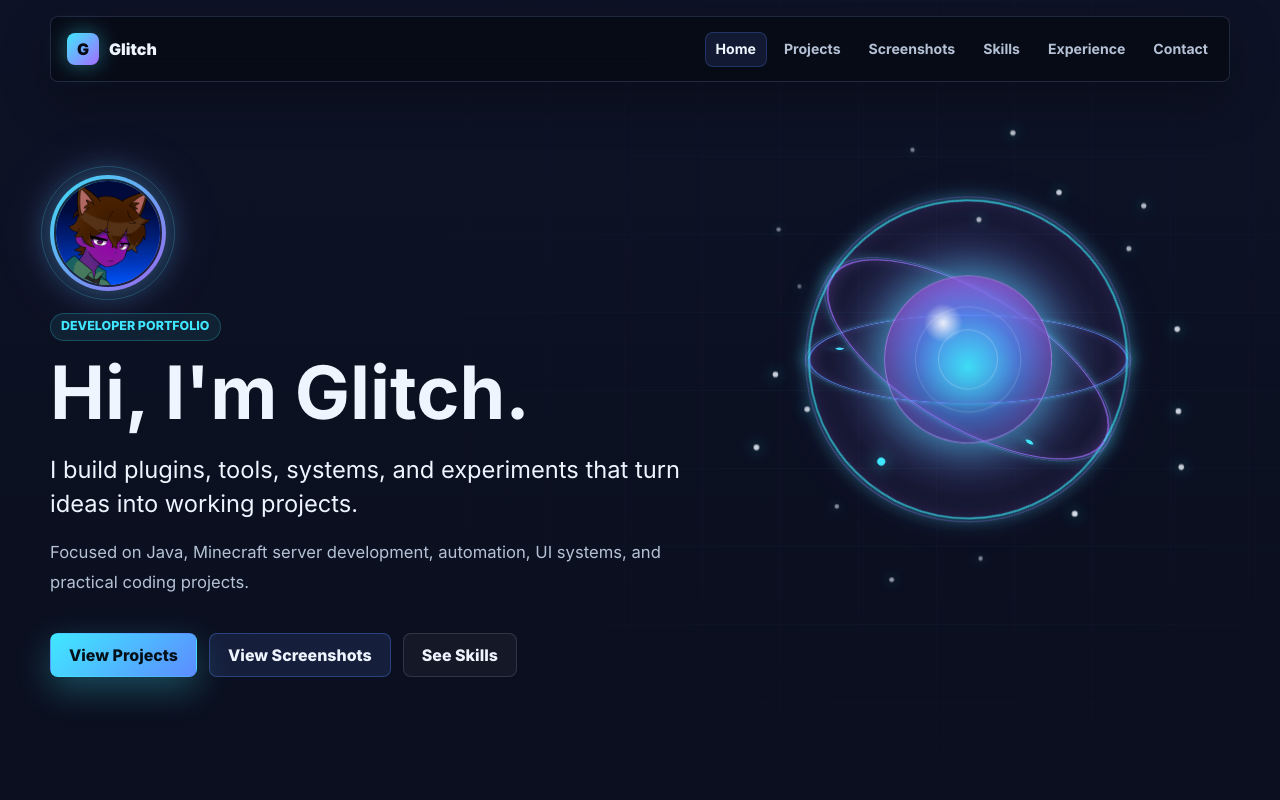
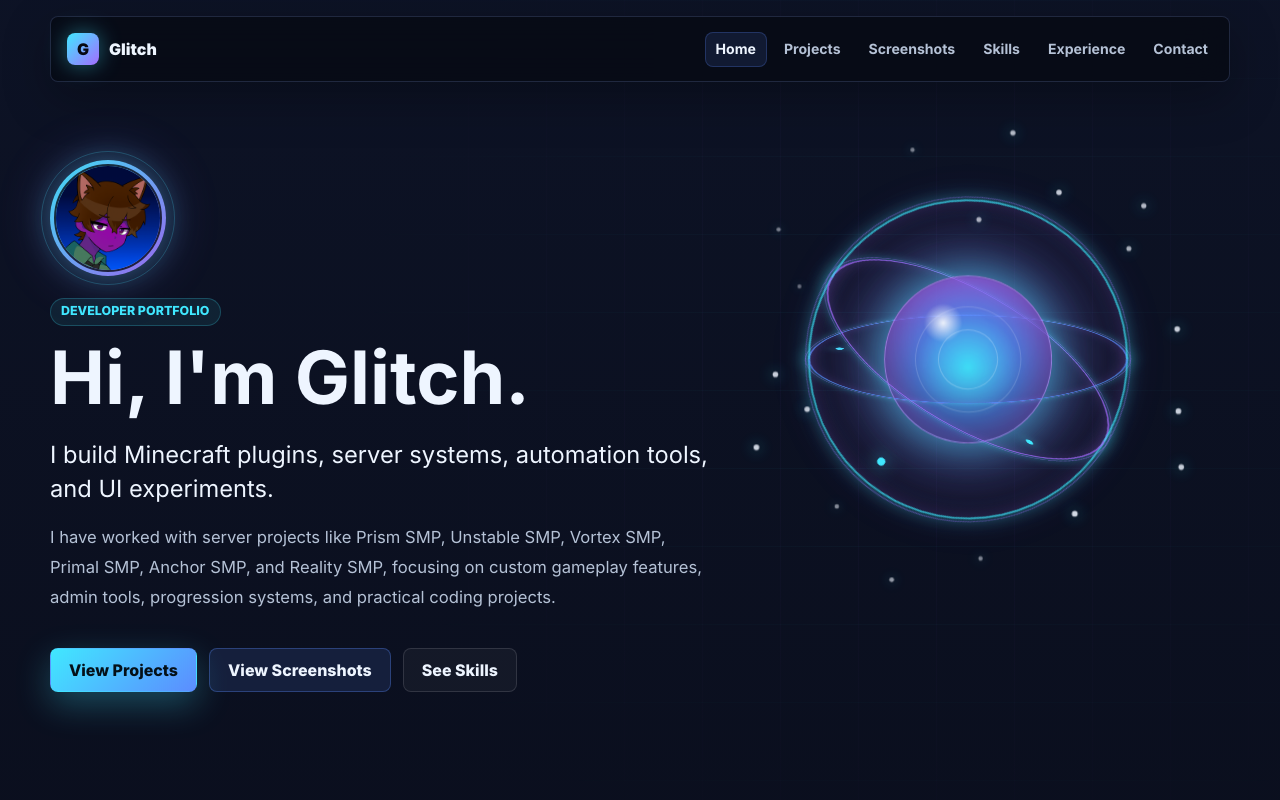
Before and after one commit to ponasytfun/portfolio, a React (Vite) app: page / in a window 1280 px wide. Shown: the top 800 px of the page. Built offline with nearby package versions, Linux system fonts and the light colour scheme.

Commit message:
Update hero introduction

```diff
--- a/src/data/portfolioData.js
+++ b/src/data/portfolioData.js
@@ -15,9 +15,9 @@ export const portfolioData = {
       alt: 'Glitch profile avatar',
     },
     subtitle:
-      'I build plugins, tools, systems, and experiments that turn ideas into working projects.',
+      'I build Minecraft plugins, server systems, automation tools, and UI experiments.',
     support:
-      'Focused on Java, Minecraft server development, automation, UI systems, and practical coding projects.',
+      'I have worked with server projects like Prism SMP, Unstable SMP, Vortex SMP, Primal SMP, Anchor SMP, and Reality SMP, focusing on custom gameplay features, admin tools, progression systems, and practical coding projects.',
     actions: [
       { label: 'View Projects', href: '#projects', variant: 'primary' },
       { label: 'View Screenshots', href: '#screenshots', variant: 'secondary' },
```
